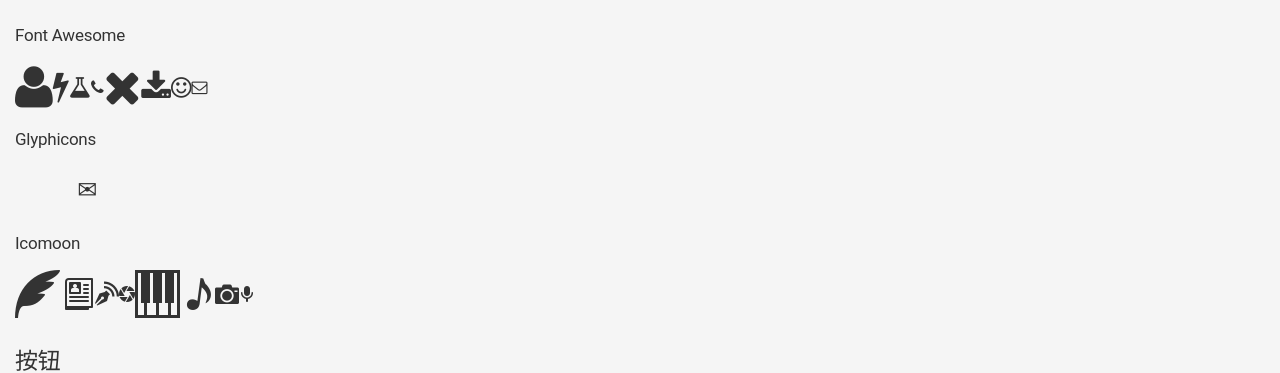
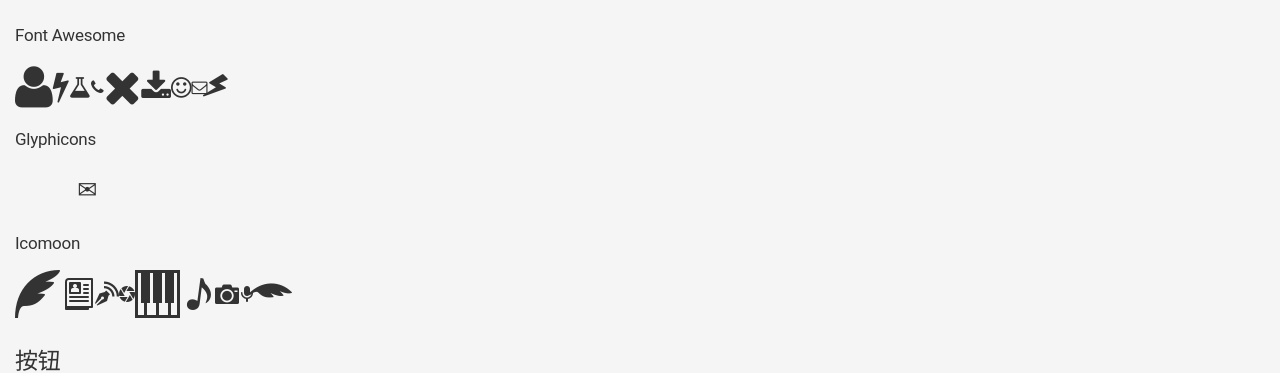
Before and after one commit to tk103331/Yonggle-UI, a Vue app: page / in a window 1280 px wide. Shown: the part 322-695 px from the top of the page. Built offline with nearby package versions, Linux system fonts and the light colour scheme; a web font is replaced by a local one.

Commit message:
Icon增加ratate属性

```diff
--- a/src/components/icon/icon.vue
+++ b/src/components/icon/icon.vue
@@ -1,5 +1,8 @@
 <template>
-  <i :class="iconClass" :style="{fontSize: fontSize, verticalAlign: 'middle'}"></i>
+  <i
+    :class="iconClass"
+    :style="{fontSize: fontSize, verticalAlign: 'middle', transform: rotateValue}"
+  ></i>
 </template>
 
 <script>
@@ -7,7 +10,8 @@ export default {
   name: "YgIcon",
   props: {
     type: String,
-    size: Number
+    size: Number,
+    rotate: Number
   },
   data() {
     return {};
@@ -20,6 +24,9 @@ export default {
     },
     fontSize() {
       return this.size > 0 ? this.size + "px" : "inherit";
+    },
+    rotateValue() {
+      return "rotate(" + this.rotate + "deg)";
     }
   }
 };
--- a/src/views/Test.vue
+++ b/src/views/Test.vue
@@ -45,6 +45,7 @@
       <yg-icon type="fa-download" :size="32"></yg-icon>
       <yg-icon type="fa-smile-o" :size="24"></yg-icon>
       <yg-icon type="fa-envelope-o" :size="16"></yg-icon>
+      <yg-icon type="fa-flash" :size="32" :rotate="45"></yg-icon>
     </yg-row>
     <yg-row>
       <h5>Glyphicons</h5>
@@ -58,6 +59,7 @@
       <yg-icon type="glyphicon-map-marker" :size="32"></yg-icon>
       <yg-icon type="glyphicon-tags" :size="24"></yg-icon>
       <yg-icon type="glyphicon-info-sign" :size="16"></yg-icon>
+      <yg-icon type="glyphicon-film" :size="32" :rotate="45"></yg-icon>
     </yg-row>
     <yg-row>
       <h5>Icomoon</h5>
@@ -71,6 +73,7 @@
       <yg-icon type="icon-music" :size="32"></yg-icon>
       <yg-icon type="icon-camera" :size="24"></yg-icon>
       <yg-icon type="icon-mic2" :size="16"></yg-icon>
+      <yg-icon type="icon-quill4" :size="32" :rotate="45"></yg-icon>
     </yg-row>
 
     <yg-row>
```
